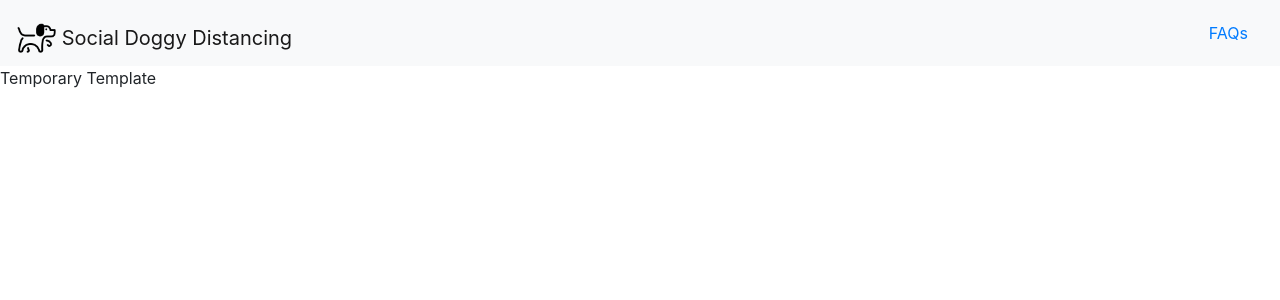
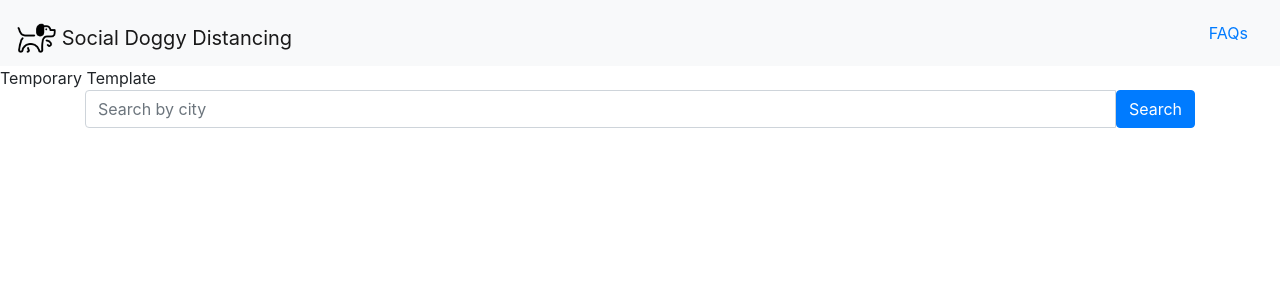
Before and after one commit to Jorge1772/C38_midterm_jorge_diana_jNick_astrid, a React (Create React App) app in the folder client/: page /faqs in a window 1280 px wide. Shown: the top 300 px of the page. Built offline with nearby package versions, Linux system fonts and the light colour scheme.

Commit message:
Searchbar Api & Router Added

```diff
--- a/client/src/components/App.css
+++ b/client/src/components/App.css
@@ -5,3 +5,17 @@
   display: inline-block;
   line-height: inherit;
 }
+
+.searchbar {
+  width: 50%;
+  height: auto;
+  margin: 0 auto;
+  text-align: center;
+}
+
+.searchbar input {
+  margin: 30px 0;
+  padding: 5px 10px;
+  border-radius: 5px;
+  font-family: source-code-pro, Menlo, Monaco, Consolas, "Courier New" ;
+}
--- a/client/src/components/App.jsx
+++ b/client/src/components/App.jsx
@@ -1,10 +1,18 @@
 import React, { Component } from 'react';
 import MyNavBar from './Navbar';
-import  Faq from './Faq';
+import Faq from './Faq';
 import { BrowserRouter as Router, Route } from 'react-router-dom';
 import './App.css';
+import Search from './Search';
 
 class App extends Component {
+  constructor(props){
+    super(props);
+    this.state = {
+      places: []
+    }
+  }
+
   render() {
     return (
       <React.Fragment>
@@ -12,8 +20,10 @@ class App extends Component {
         <Router>
             <Route path="/faqs" component={Faq} />
         </Router>
+        <Search data={this.state.places} />
       </React.Fragment>
     );
   }
 }
+
 export default App;
--- a/client/src/components/Search.jsx
+++ b/client/src/components/Search.jsx
@@ -0,0 +1,37 @@
+import React from "react";
+import {Container, Form, FormControl, InputGroup, Button } from 'react-bootstrap';
+import axios from 'axios';
+
+class Search extends React.Component {
+  handleSubmit(event){
+    event.preventDefault();
+    const city = event.target.elements[0].value;
+    axios.get(`http://localhost:8080/api/places?query=${city}`)
+      .then((res) =>{
+        this.props.data.push(res.data.results);
+        });
+  }
+  render(){
+    return(
+      <Container>
+        <Form onSubmit={(e) => this.handleSubmit(e)}>
+          <Form.Group>
+            <InputGroup className="city">
+              <FormControl
+                type="text"
+                placeholder="Search by city" />
+                <Button variant="primary" type="submit">
+                  Search
+                </Button>
+            </InputGroup>
+          </Form.Group>
+        </Form>
+      </Container>
+    );
+  }
+}
+
+
+
+
+export default Search;
--- a/package.json
+++ b/package.json
@@ -4,8 +4,10 @@
   "main": "index.js",
   "license": "MIT",
   "dependencies": {
+    "axios": "^0.19.2",
     "bootstrap": "^4.5.0",
     "concurrently": "^5.2.0",
+    "cors": "^2.8.5",
     "express": "^4.17.1",
     "react-bootstrap": "^1.3.0"
   },
```
Also changed, not shown: client/src/index.css (line endings or trailing spaces), client/src/index.jsx (line endings or trailing spaces), 2 other files (tests, documents, lock files or other folders).
